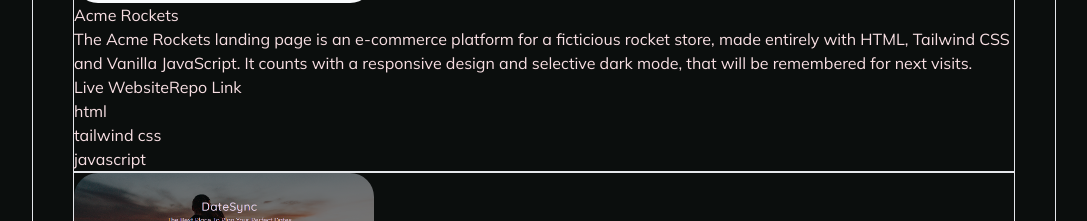
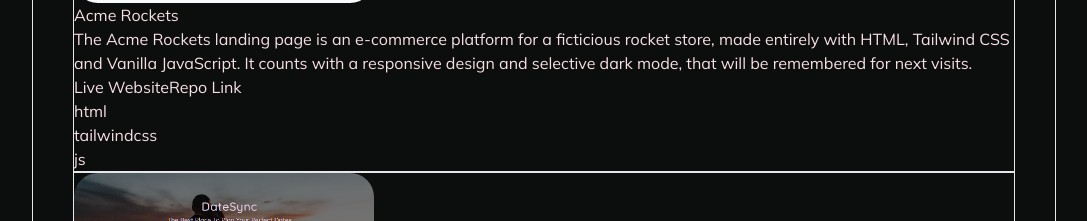
Before and after one commit to anamspe/ana-portfolio, a React (Vite) app: page / in a window 1280 px wide. Shown: the part 940-1161 px from the top of the page, without its empty margins (96-1183 px from the left). Built offline with nearby package versions, Linux system fonts and the light colour scheme; a web font is replaced by a local one.

Commit message:
Fix stack to match icons

```diff
--- a/src/assets/projects.js
+++ b/src/assets/projects.js
@@ -6,7 +6,7 @@
       "The Acme Rockets landing page is an e-commerce platform for a ficticious rocket store, made entirely with HTML, Tailwind CSS and Vanilla JavaScript. It counts with a responsive design and selective dark mode, that will be remembered for next visits.",
     repoLink: "https://github.com/anamspe/acme-rockets-tailwind",
     website: "https://acmerockets-erim.onrender.com/",
-    stack: ["html", "tailwind css", "javascript"],
+    stack: ["html", "tailwindcss", "js"],
   },
   2: {
     name: "DateSync",
@@ -30,7 +30,7 @@
     img: "../../public/img/hagglehub-crop.png",
     description: "HaggleHub is a B2C e-commerce platform focused in selling Funko Pop collectibles. Full-Stack application that includes admin and customer interfaces depending on credentials when user logs in to the app.",
     repoLink: "https://github.com/anamspe/Hagglehub",
-    stack: ["javascript", "ejs", "node", "postgresql", "sass"]
+    stack: ["js", "ejs", "node", "postgresql", "sass"]
   },
   4: {
     name: "WeatherApp",
@@ -45,7 +45,7 @@
     img: "../../public/img/tinyapp-crop.png",
     description: "TinyApp is a URL manager that allows users to shorten and edit links, accessible through a user-friendly interface. Full-Stack aplication, built with Node.js and Express, it is exclusive to registered users, offering secure and efficient URL handling.",
     repoLink: "https://github.com/anamspe/tinyapp",
-    stack: ["html", "ejs", "css", "javascript", "node", "express"]
+    stack: ["html", "ejs", "css", "js", "node", "express"]
   }
 };
 
```
